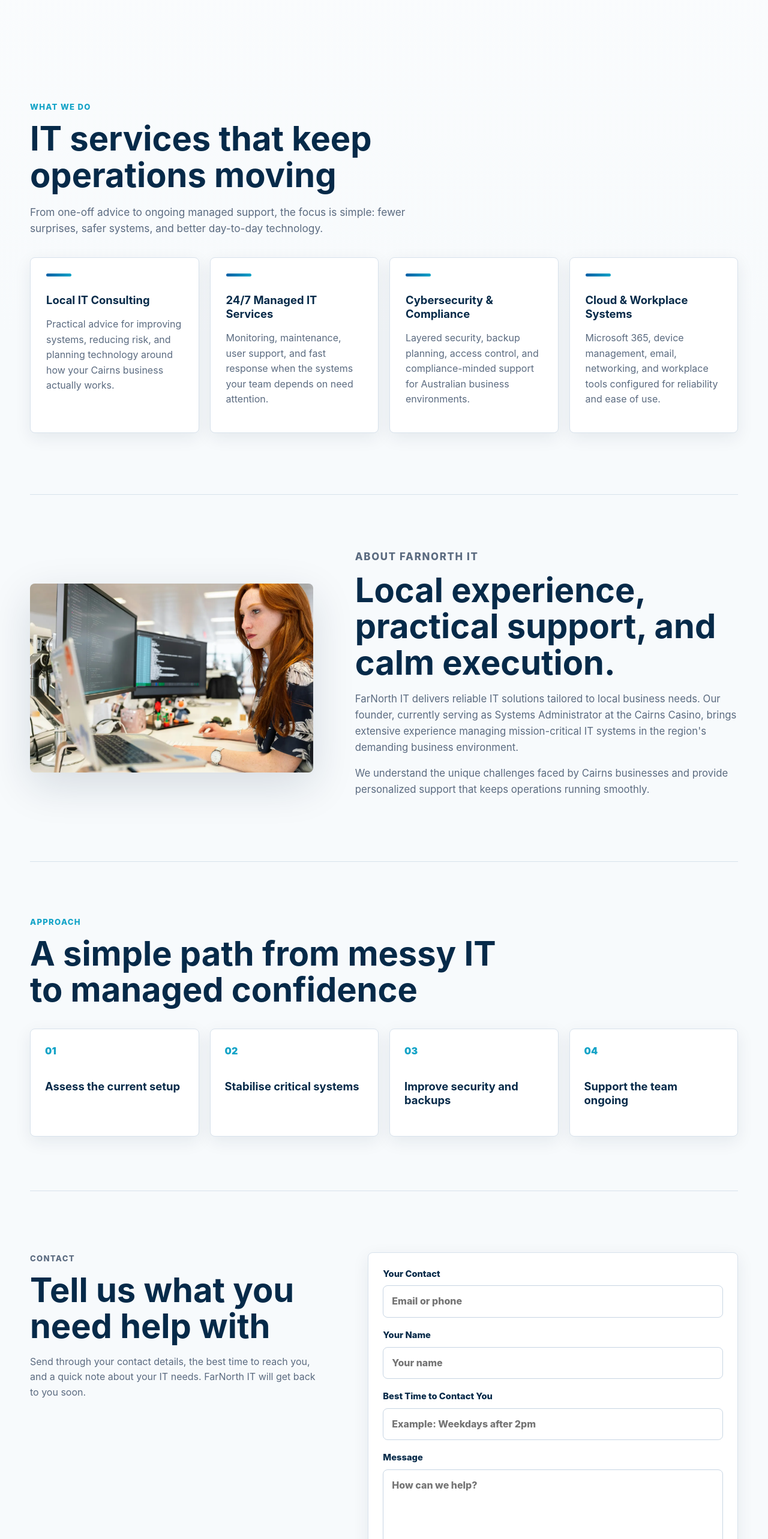
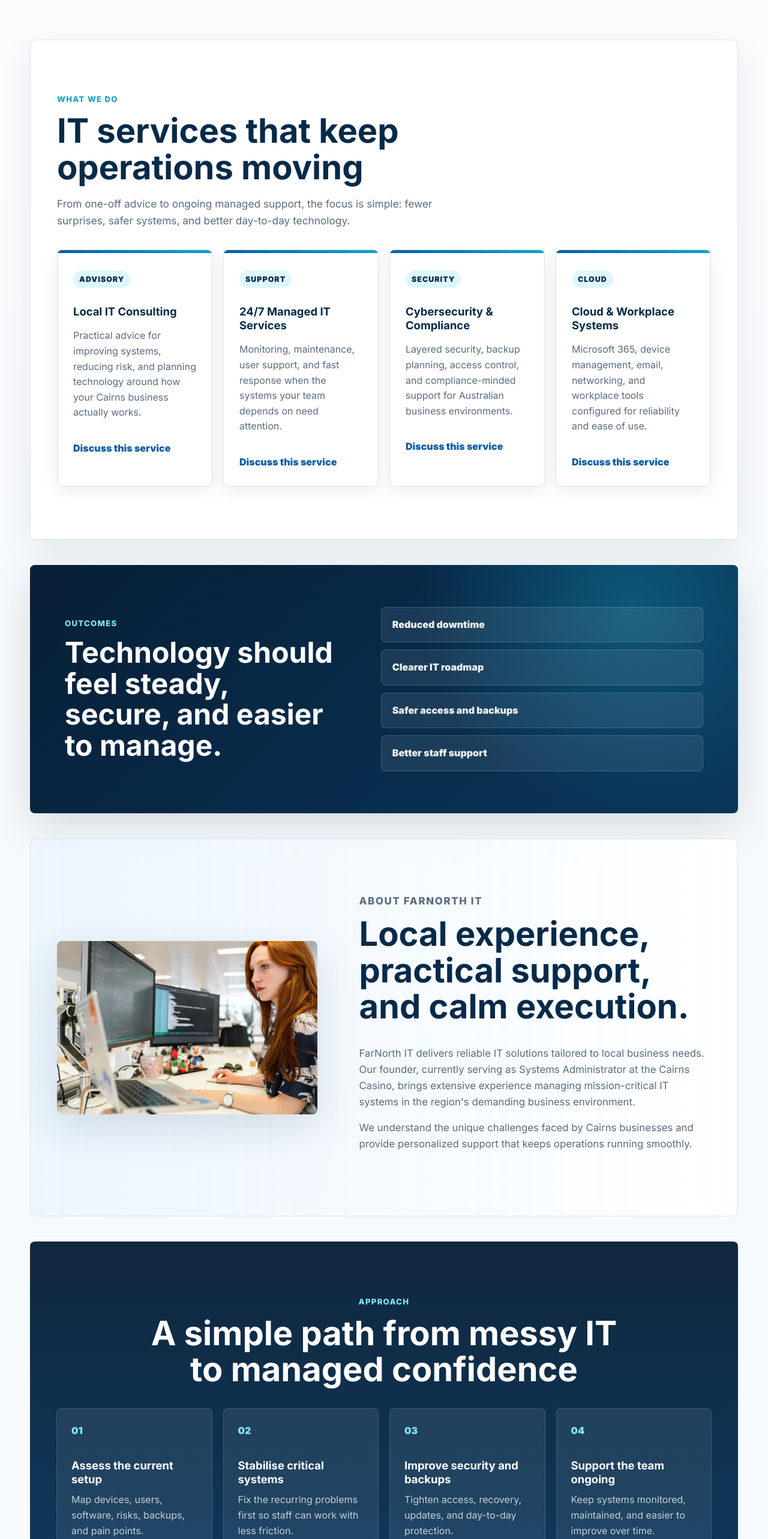
Before and after one commit to FNIT-Guy/Farnorthit, a Next.js app: page / in a window 1280 px wide. Shown: the part 1137-3703 px from the top of the page at 60% size. Built offline with nearby package versions, Linux system fonts and the light colour scheme.

Commit message:
more ui updates

```diff
--- a/app/globals.css
+++ b/app/globals.css
@@ -9,6 +9,8 @@
   --primary-soft: #e8f4ff;
   --accent: #13a3c7;
   --accent-soft: #def7ff;
+  --deep: #071f36;
+  --deep-2: #0a365c;
   --shadow: 0 22px 70px rgba(15, 38, 64, 0.14);
 }
 
@@ -27,7 +29,7 @@ body {
     linear-gradient(180deg, #ffffff 0%, var(--bg) 42%);
   color: var(--ink);
   font-family:
-    Inter,
+    var(--font-inter),
     ui-sans-serif,
     system-ui,
     -apple-system,
@@ -261,22 +263,35 @@ h3 {
 .section,
 .split-section,
 .contact-section,
-.approach-section {
+.approach-section,
+.outcomes-band {
   width: min(1180px, calc(100% - 36px));
   margin: 0 auto;
 }
 
 .section {
-  padding: clamp(64px, 8vw, 108px) 0;
+  padding: clamp(56px, 7vw, 88px) clamp(18px, 4vw, 44px);
+  border-radius: 8px;
 }
 
-.section.compact {
-  padding-top: 0;
+.section-light {
+  background: #ffffff;
+  border: 1px solid rgba(216, 226, 236, 0.9);
+  box-shadow: 0 18px 54px rgba(15, 38, 64, 0.08);
 }
 
 .section-heading {
   max-width: 820px;
   margin-bottom: 34px;
+}
+
+.section-heading.center {
+  margin-inline: auto;
+  text-align: center;
+}
+
+.section-heading.center p:not(.eyebrow) {
+  margin-inline: auto;
 }
 
 .section-heading p:not(.eyebrow) {
@@ -285,8 +300,7 @@ h3 {
   font-size: 1.08rem;
 }
 
-.service-grid,
-.strength-grid {
+.service-grid {
   display: grid;
   grid-template-columns: repeat(4, 1fr);
   gap: 18px;
@@ -302,23 +316,101 @@ h3 {
 }
 
 .service-card {
+  position: relative;
+  overflow: hidden;
   min-height: 250px;
   padding: 26px;
+  transition:
+    transform 180ms ease,
+    box-shadow 180ms ease,
+    border-color 180ms ease;
 }
 
-.service-card span {
-  display: block;
-  width: 42px;
+.service-card::before {
+  position: absolute;
+  inset: 0 0 auto;
   height: 5px;
-  margin-bottom: 28px;
-  border-radius: 99px;
+  content: "";
   background: linear-gradient(90deg, var(--primary), var(--accent));
+}
+
+.service-card:hover {
+  transform: translateY(-4px);
+  border-color: rgba(19, 163, 199, 0.45);
+  box-shadow: 0 18px 42px rgba(15, 38, 64, 0.12);
+}
+
+.card-tag {
+  display: inline-flex;
+  margin: 8px 0 28px;
+  padding: 5px 10px;
+  border-radius: 999px;
+  background: var(--accent-soft);
+  color: var(--primary-dark);
+  font-size: 0.78rem;
+  font-weight: 900;
+  letter-spacing: 0.08em;
+  text-transform: uppercase;
 }
 
 .service-card p,
 .split-copy p,
-.contact-section p {
+.contact-section p,
+.process-step p {
   color: var(--muted);
+}
+
+.service-card a {
+  display: inline-flex;
+  margin-top: 18px;
+  color: var(--primary);
+  font-weight: 900;
+  text-decoration: none;
+}
+
+.service-card a:hover {
+  color: var(--primary-dark);
+}
+
+.outcomes-band {
+  display: grid;
+  grid-template-columns: minmax(0, 0.85fr) minmax(320px, 1fr);
+  gap: clamp(28px, 6vw, 70px);
+  align-items: center;
+  margin-top: clamp(22px, 4vw, 42px);
+  padding: clamp(42px, 7vw, 70px) clamp(22px, 5vw, 58px);
+  border-radius: 8px;
+  background:
+    radial-gradient(circle at 85% 15%, rgba(19, 163, 199, 0.35), transparent 22rem),
+    linear-gradient(135deg, var(--deep), var(--deep-2));
+  color: #ffffff;
+  box-shadow: var(--shadow);
+}
+
+.outcomes-band h2 {
+  color: #ffffff;
+  font-size: clamp(1.9rem, 4vw, 3rem);
+}
+
+.outcomes-band .eyebrow {
+  color: #7ee7ff;
+}
+
+.outcomes-band ul {
+  display: grid;
+  gap: 12px;
+  margin: 0;
+  padding: 0;
+  list-style: none;
+}
+
+.outcomes-band li {
+  padding: 16px 18px;
+  border: 1px solid rgba(255, 255, 255, 0.16);
+  border-radius: 8px;
+  background: rgba(255, 255, 255, 0.08);
+  color: rgba(255, 255, 255, 0.92);
+  font-weight: 850;
 }
 
 .split-section {
@@ -326,8 +418,12 @@ h3 {
   grid-template-columns: minmax(0, 0.85fr) minmax(0, 1.15fr);
   gap: clamp(28px, 6vw, 70px);
   align-items: center;
-  padding: clamp(58px, 7vw, 96px) 0;
-  border-top: 1px solid var(--line);
+  margin-top: clamp(22px, 4vw, 42px);
+  padding: clamp(58px, 7vw, 96px) clamp(18px, 4vw, 44px);
+  border: 1px solid rgba(216, 226, 236, 0.9);
+  border-radius: 8px;
+  background:
+    linear-gradient(90deg, rgba(232, 244, 255, 0.72), rgba(255, 255, 255, 0.95));
 }
 
 .split-media img {
@@ -347,8 +443,21 @@ h3 {
 }
 
 .approach-section {
-  padding: clamp(58px, 7vw, 96px) 0;
-  border-top: 1px solid var(--line);
+  margin-top: clamp(22px, 4vw, 42px);
+  padding: clamp(58px, 7vw, 96px) clamp(18px, 4vw, 44px);
+  border-radius: 8px;
+  background:
+    linear-gradient(180deg, rgba(7, 31, 54, 0.96), rgba(10, 54, 92, 0.98));
+  color: #ffffff;
+}
+
+.approach-section h2,
+.approach-section h3 {
+  color: #ffffff;
+}
+
+.approach-section .eyebrow {
+  color: #7ee7ff;
 }
 
 .process-list {
@@ -358,12 +467,15 @@ h3 {
 }
 
 .process-step {
+  border-color: rgba(255, 255, 255, 0.14);
+  background: rgba(255, 255, 255, 0.08);
+  box-shadow: none;
   padding: 24px;
-  min-height: 180px;
+  min-height: 230px;
 }
 
 .process-step span {
-  color: var(--accent);
+  color: #7ee7ff;
   font-weight: 900;
 }
 
@@ -371,13 +483,23 @@ h3 {
   margin-top: 34px;
 }
 
+.process-step p {
+  margin: 0;
+  color: rgba(255, 255, 255, 0.74);
+}
+
 .contact-section {
   display: grid;
   grid-template-columns: minmax(0, 0.8fr) minmax(320px, 1fr);
   gap: clamp(28px, 6vw, 70px);
   align-items: start;
-  padding: clamp(58px, 8vw, 108px) 0;
-  border-top: 1px solid var(--line);
+  margin-top: clamp(22px, 4vw, 42px);
+  margin-bottom: clamp(42px, 7vw, 86px);
+  padding: clamp(44px, 7vw, 72px) clamp(18px, 4vw, 44px);
+  border: 1px solid rgba(216, 226, 236, 0.9);
+  border-radius: 8px;
+  background: #ffffff;
+  box-shadow: 0 18px 54px rgba(15, 38, 64, 0.08);
 }
 
 .contact-form {
@@ -471,7 +593,8 @@ footer p {
   }
 
   .split-section,
-  .contact-section {
+  .contact-section,
+  .outcomes-band {
     grid-template-columns: 1fr;
   }
 }
--- a/app/layout.js
+++ b/app/layout.js
@@ -1,4 +1,11 @@
+import { Inter } from "next/font/google";
 import "./globals.css";
+
+const inter = Inter({
+  subsets: ["latin"],
+  display: "swap",
+  variable: "--font-inter"
+});
 
 export const metadata = {
   title: "FarNorth IT | Managed IT Services in Cairns",
@@ -29,7 +36,7 @@ export const metadata = {
 
 export default function RootLayout({ children }) {
   return (
-    <html lang="en">
+    <html lang="en" className={inter.variable}>
       <body>{children}</body>
     </html>
   );
--- a/app/page.js
+++ b/app/page.js
@@ -4,18 +4,22 @@ import ContactForm from "../components/ContactForm";
 const services = [
   {
     title: "Local IT Consulting",
+    tag: "Advisory",
     text: "Practical advice for improving systems, reducing risk, and planning technology around how your Cairns business actually works."
   },
   {
     title: "24/7 Managed IT Services",
+    tag: "Support",
     text: "Monitoring, maintenance, user support, and fast response when the systems your team depends on need attention."
   },
   {
     title: "Cybersecurity & Compliance",
+    tag: "Security",
     text: "Layered security, backup planning, access control, and compliance-minded support for Australian business environments."
   },
   {
     title: "Cloud & Workplace Systems",
+    tag: "Cloud",
     text: "Microsoft 365, device management, email, networking, and workplace tools configured for reliability and ease of use."
   }
 ];
@@ -36,11 +40,63 @@ const strengths = [
 ];
 
 const process = [
-  "Assess the current setup",
-  "Stabilise critical systems",
-  "Improve security and backups",
-  "Support the team ongoing"
+  {
+    title: "Assess the current setup",
+    text: "Map devices, users, software, risks, backups, and pain points."
+  },
+  {
+    title: "Stabilise critical systems",
+    text: "Fix the recurring problems first so staff can work with less friction."
+  },
+  {
+    title: "Improve security and backups",
+    text: "Tighten access, recovery, updates, and day-to-day protection."
+  },
+  {
+    title: "Support the team ongoing",
+    text: "Keep systems monitored, maintained, and easier to improve over time."
+  }
 ];
+
+const outcomes = [
+  "Reduced downtime",
+  "Clearer IT roadmap",
+  "Safer access and backups",
+  "Better staff support"
+];
+
+function SectionHeader({ eyebrow, title, children, align = "left" }) {
+  return (
+    <div className={`section-heading ${align === "center" ? "center" : ""}`}>
+      <p className="eyebrow">{eyebrow}</p>
+      <h2>{title}</h2>
+      {children ? <p>{children}</p> : null}
+    </div>
+  );
+}
+
+function ServiceCard({ service }) {
+  return (
+    <article className="service-card">
+      <span className="card-tag">{service.tag}</span>
+      <h3>{service.title}</h3>
+      <p>{service.text}</p>
+      <a href="#contact" aria-label={`Ask about ${service.title}`}>
+        Discuss this service
+      </a>
+    </article>
+  );
+}
+
+function ProcessStep({ item, index }) {
+  return (
+    <article className="process-step">
+      <span>{String(index + 1).padStart(2, "0")}</span>
+      <h3>{item.title}</h3>
+      <p>{item.text}</p>
+    </article>
+  );
+}
 
 export default function Home() {
   return (
@@ -104,24 +160,31 @@ export default function Home() {
           </div>
         </section>
 
-        <section id="services" className="section">
-          <div className="section-heading">
-            <p className="eyebrow">What We Do</p>
-            <h2>IT services that keep operations moving</h2>
-            <p>
-              From one-off advice to ongoing managed support, the focus is simple:
-              fewer surprises, safer systems, and better day-to-day technology.
-            </p>
-          </div>
+        <section id="services" className="section section-light">
+          <SectionHeader
+            eyebrow="What We Do"
+            title="IT services that keep operations moving"
+          >
+            From one-off advice to ongoing managed support, the focus is simple:
+            fewer surprises, safer systems, and better day-to-day technology.
+          </SectionHeader>
           <div className="service-grid">
             {services.map((service) => (
-              <article className="service-card" key={service.title}>
-                <span aria-hidden="true" />
-                <h3>{service.title}</h3>
-                <p>{service.text}</p>
-              </article>
+              <ServiceCard service={service} key={service.title} />
             ))}
           </div>
+        </section>
+
+        <section className="outcomes-band" aria-label="Business outcomes">
+          <div>
+            <p className="eyebrow">Outcomes</p>
+            <h2>Technology should feel steady, secure, and easier to manage.</h2>
+          </div>
+          <ul>
+            {outcomes.map((item) => (
+              <li key={item}>{item}</li>
+            ))}
+          </ul>
         </section>
 
         <section id="about" className="split-section">
@@ -134,8 +197,10 @@ export default function Home() {
             />
           </div>
           <div className="split-copy">
-            <p className="eyebrow">About FarNorth IT</p>
-            <h2>Local experience, practical support, and calm execution.</h2>
+            <SectionHeader
+              eyebrow="About FarNorth IT"
+              title="Local experience, practical support, and calm execution."
+            />
             <p>
               FarNorth IT delivers reliable IT solutions tailored to local business
               needs. Our founder, currently serving as Systems Administrator at the
@@ -150,24 +215,21 @@ export default function Home() {
         </section>
 
         <section id="approach" className="approach-section">
-          <div className="section-heading">
-            <p className="eyebrow">Approach</p>
-            <h2>A simple path from messy IT to managed confidence</h2>
-          </div>
+          <SectionHeader
+            eyebrow="Approach"
+            title="A simple path from messy IT to managed confidence"
+            align="center"
+          />
           <div className="process-list">
             {process.map((item, index) => (
-              <article className="process-step" key={item}>
-                <span>{String(index + 1).padStart(2, "0")}</span>
-                <h3>{item}</h3>
-              </article>
+              <ProcessStep item={item} index={index} key={item.title} />
             ))}
           </div>
         </section>
 
         <section id="contact" className="contact-section">
           <div>
-            <p className="eyebrow">Contact</p>
-            <h2>Tell us what you need help with</h2>
+            <SectionHeader eyebrow="Contact" title="Tell us what you need help with" />
             <p>
               Send through your contact details, the best time to reach you, and a
               quick note about your IT needs. FarNorth IT will get back to you soon.
```
